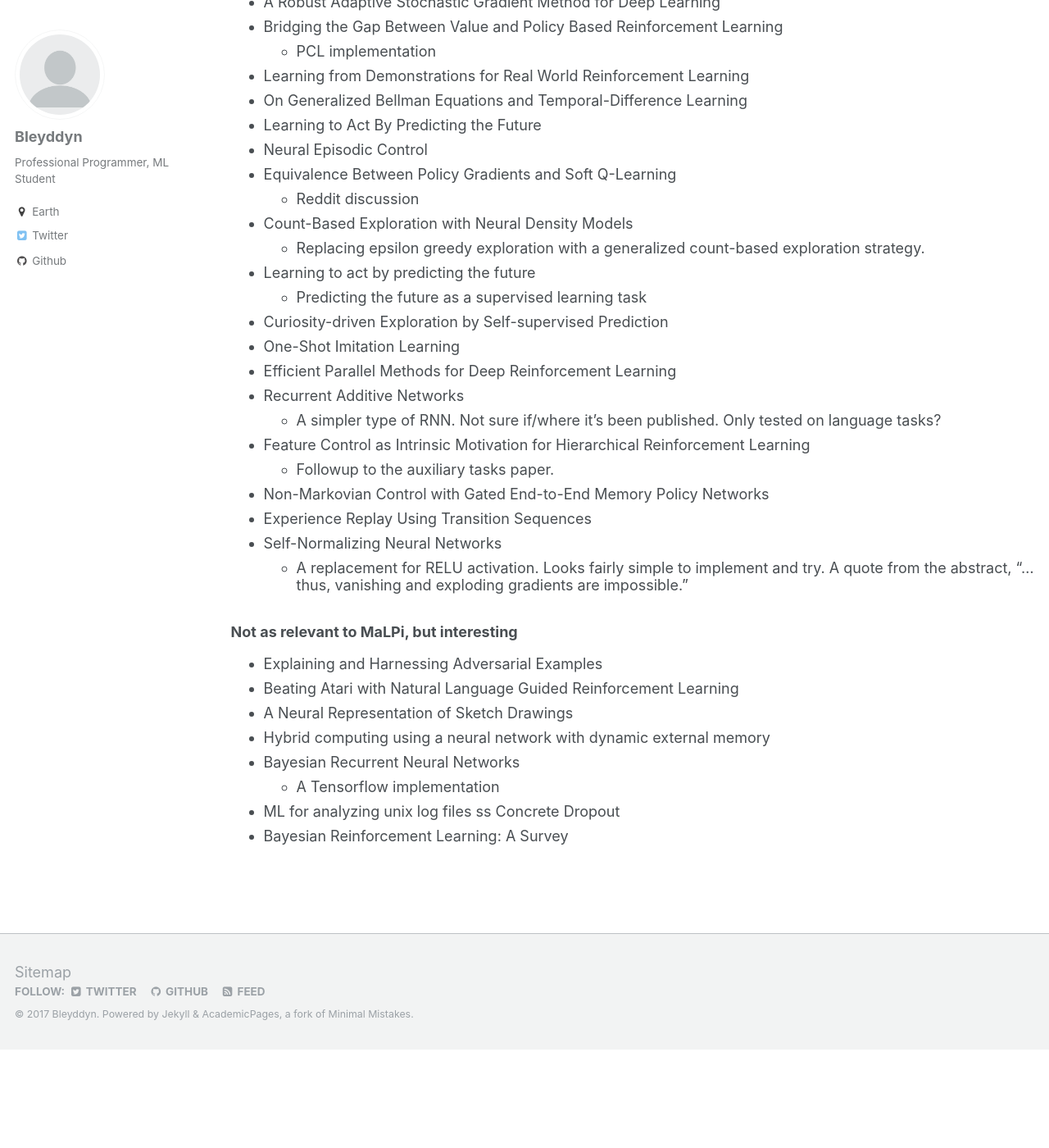
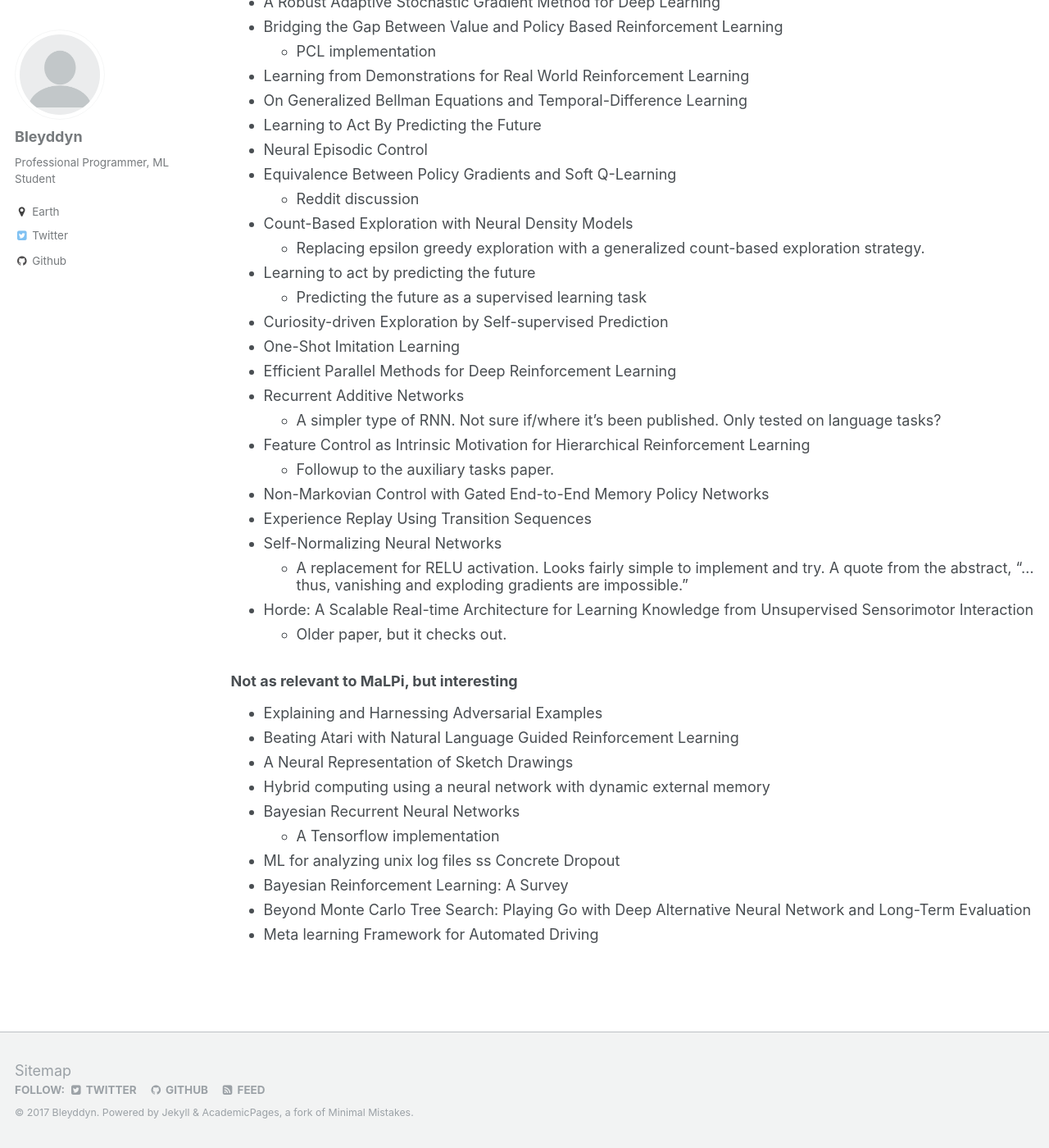
Before and after one commit to Bleyddyn/Bleyddyn.github.io, a Jekyll site: the page built from _pages/publications.md, in a window 1280 px wide and 1400 px high, scrolled down 1868 px. Shown: the whole window at 82% size. Built offline with Jekyll 4.4.1, drawn with Linux system fonts in a browser that asks for light colours; before the commit the page ends 3148 px from its top, so only the background shows below that.

Commit message:
Added notes and more papers to read.

```diff
--- a/_pages/publications.md
+++ b/_pages/publications.md
@@ -60,6 +60,8 @@ author_profile: true
 * [Experience Replay Using Transition Sequences](https://arxiv.org/abs/1705.10834)
 * [Self-Normalizing Neural Networks](https://arxiv.org/abs/1706.02515)
   * A replacement for RELU activation. Looks fairly simple to implement and try. A quote from the abstract, "...thus, vanishing and exploding gradients are impossible."
+* [Horde: A Scalable Real-time Architecture for Learning Knowledge from Unsupervised Sensorimotor Interaction](http://www.ifaamas.org/Proceedings/aamas2011/papers/A6_R70.pdf)
+  * Older paper, but it checks out.
 
 ### Not as relevant to MaLPi, but interesting
 
@@ -72,3 +74,5 @@ author_profile: true
 * [ML for analyzing unix log files](https://www.google.com/#safe=off&q=unix+log+files+machine+learning+detect+outliers)
 ss [Concrete Dropout](https://arxiv.org/abs/1705.07832)
 * [Bayesian Reinforcement Learning: A Survey](https://arxiv.org/abs/1609.04436)
+* [Beyond Monte Carlo Tree Search: Playing Go with Deep Alternative Neural Network and Long-Term Evaluation](https://arxiv.org/abs/1706.04052)
+* [Meta learning Framework for Automated Driving](https://arxiv.org/abs/1706.04038)
--- a/_sass/_forms.scss
+++ b/_sass/_forms.scss
@@ -141,7 +141,7 @@ input[type="submit"] {
   width: auto;
   height: auto;
   cursor: pointer;
-  *overflow: visible;
+  overflow: visible;
 }
 
 select,
--- a/_sass/_reset.scss
+++ b/_sass/_reset.scss
@@ -134,7 +134,7 @@ textarea {
 
 button,
 input {
-  *overflow: visible; /* inner spacing ie IE6/7*/
+  overflow: visible; /* inner spacing ie IE6/7*/
   line-height: normal; /* FF3/4 have !important on line-height in UA stylesheet*/
 }
 
```
Also changed, not shown: _pages/notes.md (+4 -0 lines).
